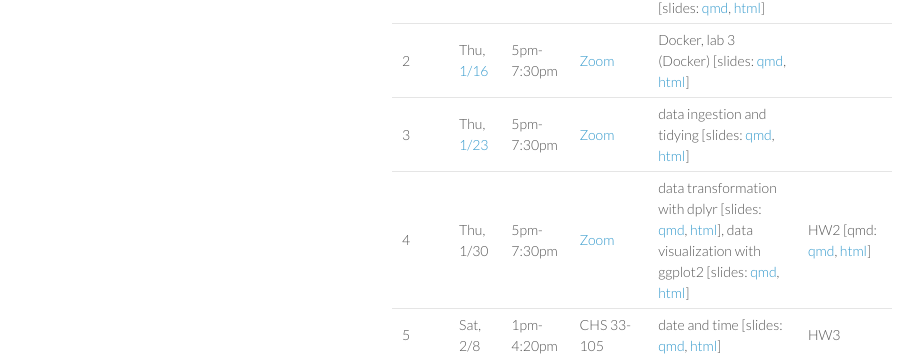
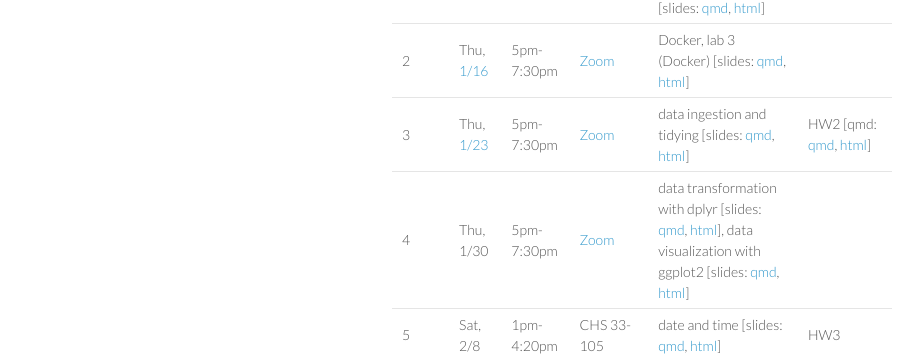
Before and after one commit to ucla-biostat-203b/2025winter, a Jekyll site: the page built from schedule/schedule-lec82.md, in a window 1280 px wide. Shown: the part 1019-1375 px from the top of the page, without its empty margins (178-1101 px from the left). Built offline with Jekyll 4.4.1, drawn with Linux system fonts in a browser that asks for light colours.

Commit message:
merge commit

```diff
--- a/schedule/schedule-lec82.md
+++ b/schedule/schedule-lec82.md
@@ -35,8 +35,8 @@ Recommended readings:
 | 1 | Sat, [1/11](https://ucla-biostat-203b.github.io/2025winter/biostat203bwinter2025lec82/2025/01/11/lec82.html) | 1pm-4:20pm | ~~CHS 43-105 🔥~~ [Zoom](https://ucla.zoom.us/j/92818013711) | introduction and course logistics \[slides: [qmd](https://raw.githubusercontent.com/ucla-biostat-203b/2025winter/main/slides/01-intro/intro.qmd), [html](../slides/01-intro/intro.html)\], Linux basics \[slides: [qmd](https://raw.githubusercontent.com/ucla-biostat-203b/2025winter/main/slides/02-linux/linux.qmd), [html](../slides/02-linux/linux.html)\], lab 1 (R, RStudio, Quarto, SSH) \[slides: [qmd](https://raw.githubusercontent.com/ucla-biostat-203b/2025winter/main/labs/lab01/lab01.qmd), [html](../labs/lab01/lab01.html)\] | HW1 \[qmd: [qmd](https://raw.githubusercontent.com/ucla-biostat-203b/2025winter/main/hw/hw1/hw1.qmd), [html](../hw/hw1/hw1.html)\] |
 |   | Sun, [1/12](https://ucla-biostat-203b.github.io/2025winter/biostat203bwinter2025lec82/2025/01/12/lec82.html) | 1pm-4:20pm | ~~CHS 43-105 🔥~~ [Zoom](https://ucla.zoom.us/j/92818013711) | reproducible research \[slides: [qmd](https://raw.githubusercontent.com/ucla-biostat-203b/2025winter/main/slides/03-repres/repres.qmd), [html](../slides/03-repres/repres.html)\], Git/GitHub \[slides: [qmd](https://raw.githubusercontent.com/ucla-biostat-203b/2025winter/main/slides/04-git/git.qmd), [html](../slides/04-git/git.html)\], lab 2 (homework) \[slides: [qmd](https://raw.githubusercontent.com/ucla-biostat-203b/2025winter/main/labs/lab02/lab02.qmd), [html](../labs/lab02/lab02.html)\] | |
 | 2 | Thu, [1/16](https://ucla-biostat-203b.github.io/2025winter/biostat203bwinter2025lec82/2025/01/16/lec82.html) | 5pm-7:30pm | [Zoom](https://ucla.zoom.us/j/92818013711) | Docker, lab 3 (Docker) \[slides: [qmd](https://raw.githubusercontent.com/ucla-biostat-203b/2025winter/main/labs/lab03/lab03.qmd), [html](../labs/lab03/lab03.html)\] | |
-| 3 | Thu, [1/23](https://ucla-biostat-203b.github.io/2025winter/biostat203bwinter2025lec82/2025/01/23/lec82.html) | 5pm-7:30pm | [Zoom](https://ucla.zoom.us/j/92818013711) | data ingestion and tidying \[slides: [qmd](https://raw.githubusercontent.com/ucla-biostat-203b/2025winter/main/slides/05-tidy/tidy.qmd), [html](../slides/05-tidy/tidy.html)\] | |
-| 4 | Thu, 1/30 | 5pm-7:30pm | [Zoom](https://ucla.zoom.us/j/92818013711) | data transformation with dplyr \[slides: [qmd](https://raw.githubusercontent.com/ucla-biostat-203b/2025winter/main/slides/07-dplyr/dplyr.qmd), [html](../slides/07-dplyr/dplyr.html)\], data visualization with ggplot2 \[slides: [qmd](https://raw.githubusercontent.com/ucla-biostat-203b/2025winter/main/slides/06-vis/ggplot2.qmd), [html](../slides/06-vis/ggplot2.html)\] | HW2 \[qmd: [qmd](https://raw.githubusercontent.com/ucla-biostat-203b/2025winter/main/hw/hw2/hw2.qmd), [html](../hw/hw2/hw2.html)\] |
+| 3 | Thu, [1/23](https://ucla-biostat-203b.github.io/2025winter/biostat203bwinter2025lec82/2025/01/23/lec82.html) | 5pm-7:30pm | [Zoom](https://ucla.zoom.us/j/92818013711) | data ingestion and tidying \[slides: [qmd](https://raw.githubusercontent.com/ucla-biostat-203b/2025winter/main/slides/05-tidy/tidy.qmd), [html](../slides/05-tidy/tidy.html)\] | HW2 \[qmd: [qmd](https://raw.githubusercontent.com/ucla-biostat-203b/2025winter/main/hw/hw2/hw2.qmd), [html](../hw/hw2/hw2.html)\] |
+| 4 | Thu, 1/30 | 5pm-7:30pm | [Zoom](https://ucla.zoom.us/j/92818013711) | data transformation with dplyr \[slides: [qmd](https://raw.githubusercontent.com/ucla-biostat-203b/2025winter/main/slides/07-dplyr/dplyr.qmd), [html](../slides/07-dplyr/dplyr.html)\], data visualization with ggplot2 \[slides: [qmd](https://raw.githubusercontent.com/ucla-biostat-203b/2025winter/main/slides/06-vis/ggplot2.qmd), [html](../slides/06-vis/ggplot2.html)\] |  |
 | 5 | Sat, 2/8 | 1pm-4:20pm | CHS 33-105 | date and time \[slides: [qmd](https://raw.githubusercontent.com/ucla-biostat-203b/2025winter/main/slides/08-datetime/datetime.qmd), [html](../slides/08-datetime/datetime.html)\] | HW3 |
 |   | Sun, 2/9 | 1pm-4:20pm | CHS 33-105 | strings and regex \[slides: [qmd](https://raw.githubusercontent.com/ucla-biostat-203b/2025winter/main/slides/09-strings/stringr.qmd), [html](../slides/09-strings/stringr.html)\], web scraping | |
 | 6 | Thu, 2/13 | 5pm-7:30pm | [Zoom](https://ucla.zoom.us/j/92818013711) | lab 4 (HW3), databases intro., dbplyr | |
```
